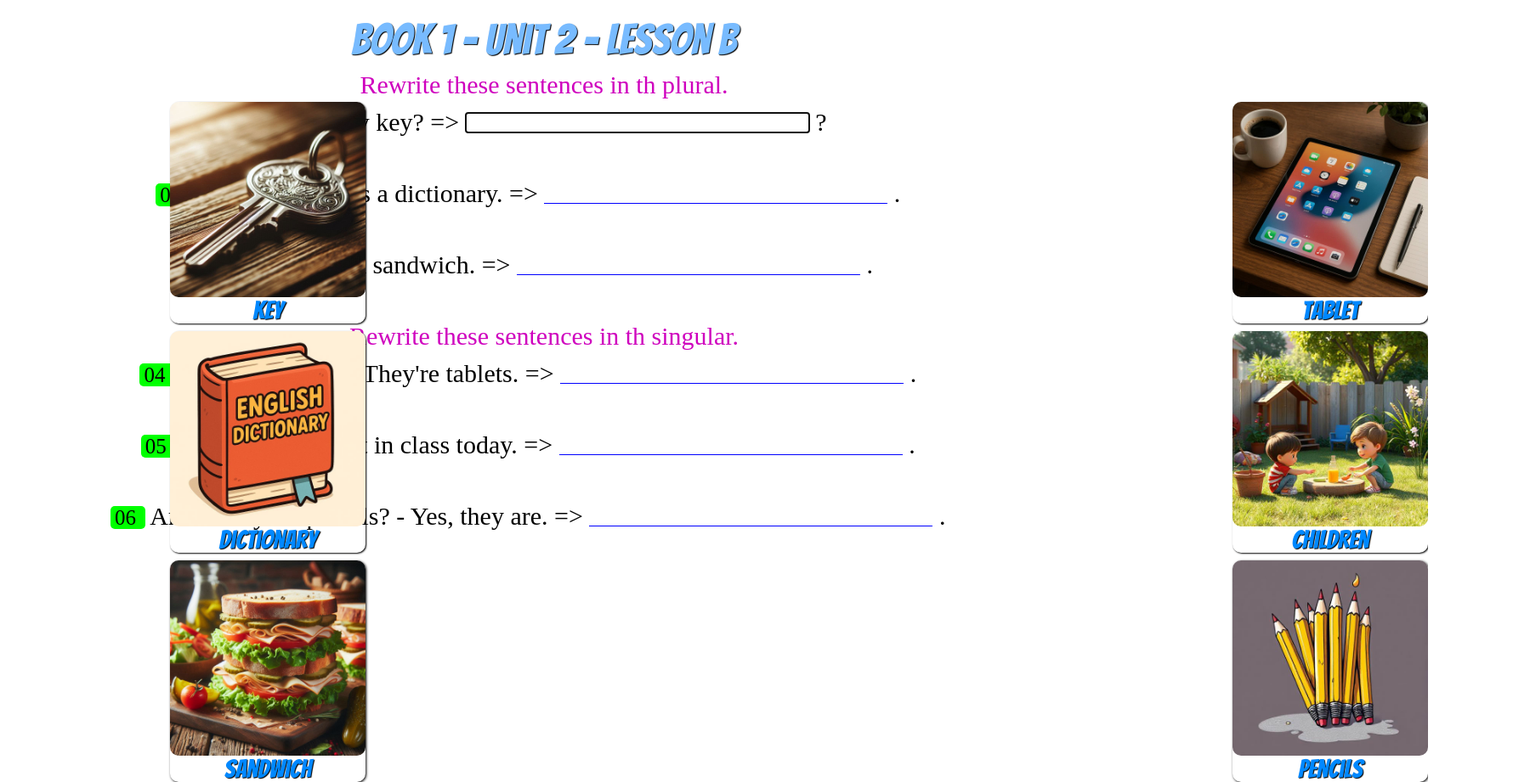
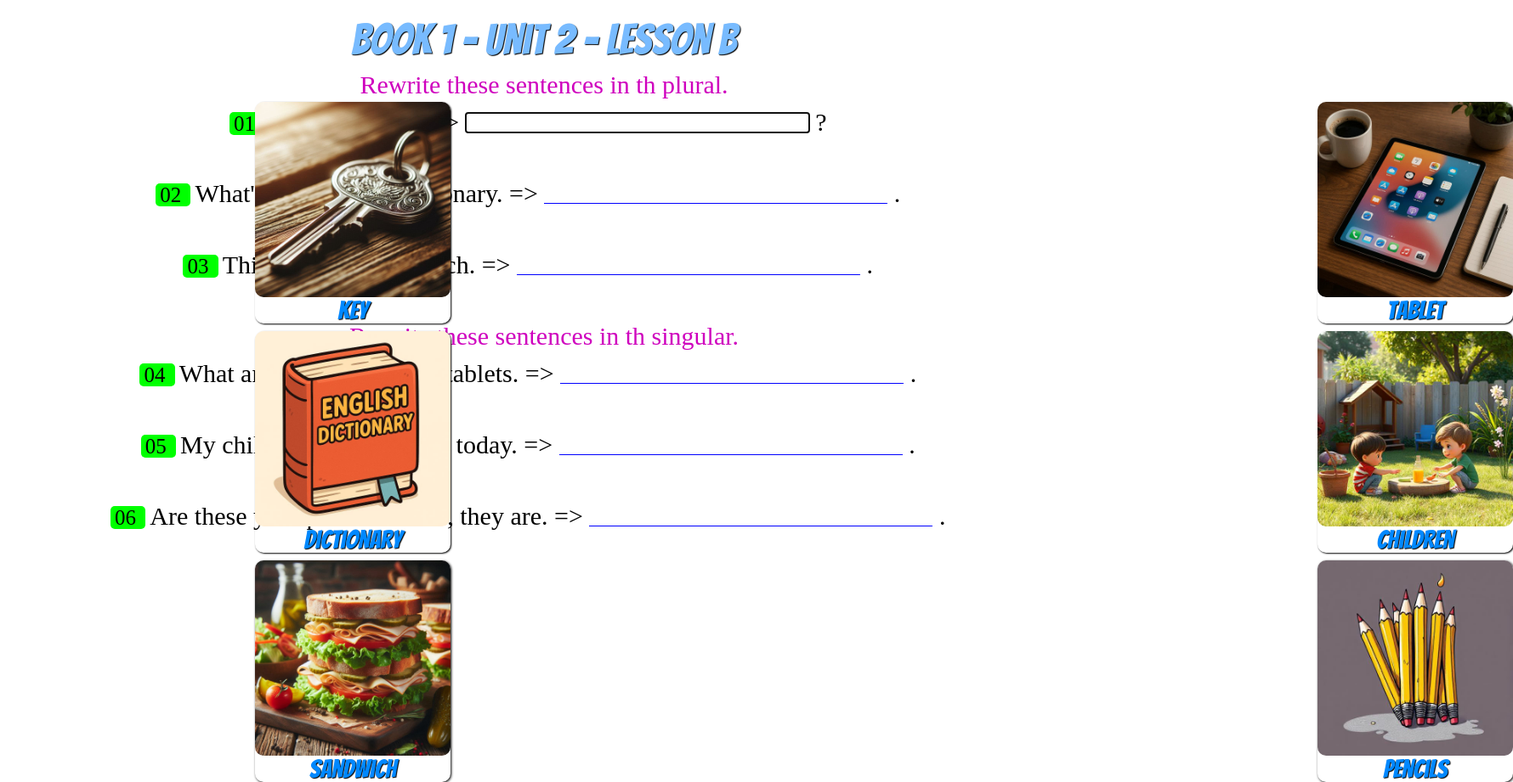
Before and after one commit to Teacher-Jorge/Book-1-Unit-2-Lesson-B, a plain HTML site: page index.html in a window 1280 px wide. Shown: the whole page at 85% size, 1780 px wide, since content can reach past the window. Drawn offline with Linux system fonts and the light colour scheme; a web font is replaced by a local one.

Commit message:
Add files via upload

```diff
--- a/style.css
+++ b/style.css
@@ -64,7 +64,7 @@ body {
     display: grid;
     position: absolute;
     top: 120px;
-    left: 200px;
+    left: 300px;
     font-family: 'bangers';
     font-size: 30px;
     text-shadow: 1px 1px 1px black;
@@ -77,7 +77,7 @@ body {
     display: grid;
     position: absolute;
     top: 390px;
-    left: 200px;
+    left: 300px;
     font-family: 'bangers';
     font-size: 30px;
     text-shadow: 1px 1px 1px black;
@@ -90,7 +90,7 @@ body {
     display: grid;
     position: absolute;
     top: 660px;
-    left: 200px;
+    left: 300px;
     font-family: 'bangers';
     font-size: 30px;
     text-shadow: 1px 1px 1px black;
@@ -103,7 +103,7 @@ body {
     display: grid;
     position: absolute;
     top: 120px;
-    left: 1450px;
+    left: 1550px;
     font-family: 'bangers';
     font-size: 30px;
     text-shadow: 1px 1px 1px black;
@@ -116,7 +116,7 @@ body {
     display: grid;
     position: absolute;
     top: 390px;
-    left: 1450px;
+    left: 1550px;
     font-family: 'bangers';
     font-size: 30px;
     text-shadow: 1px 1px 1px black;
@@ -129,7 +129,7 @@ body {
     display: grid;
     position: absolute;
     top: 660px;
-    left: 1450px;
+    left: 1550px;
     font-family: 'bangers';
     font-size: 30px;
     text-shadow: 1px 1px 1px black;
```
